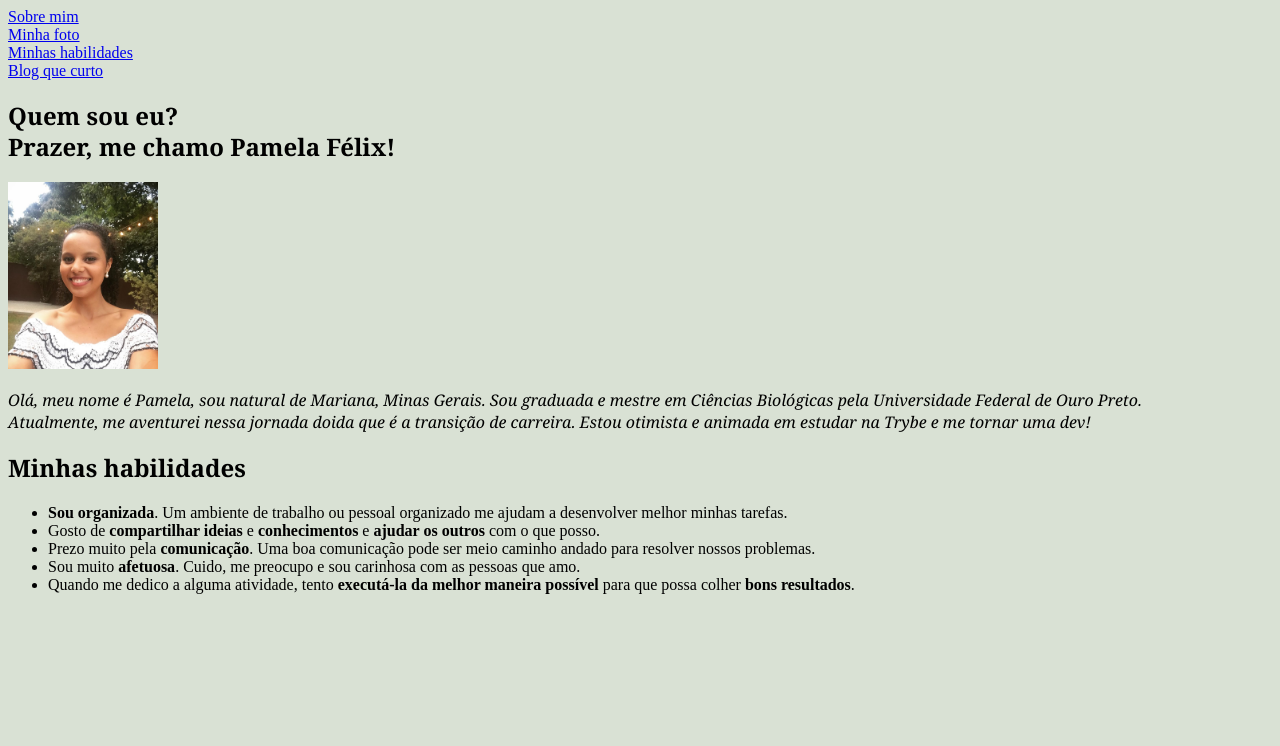
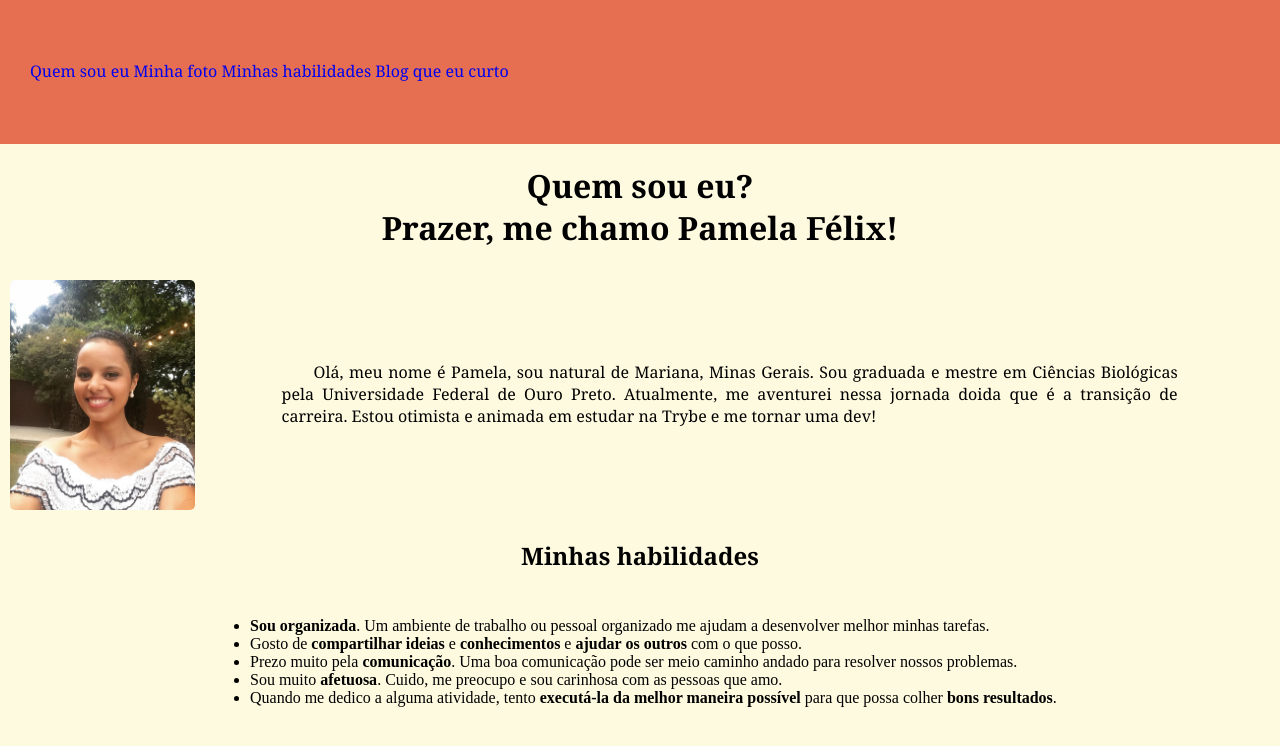
Before and after one commit to pamelafelixs/pamelafelixs.github.io, a plain HTML site: page index.html in a window 1280 px wide. Drawn offline with Linux system fonts and the light colour scheme.

Commit message:
alterações da estilização da página.

```diff
--- a/index.html
+++ b/index.html
@@ -10,18 +10,25 @@
 </head>
 
 <body>
-    <a href="#sobre-mim">Sobre mim</a> <br>
-    <a href="#foto">Minha foto</a> <br>
-    <a href="#habilidades">Minhas habilidades</a> <br>
-    <a href="https://medium.com/" target="_blank">Blog que curto</a>
-    <h2 class="nome-habilidades" id="sobre-mim"> Quem sou eu? <br> Prazer, me chamo Pamela Félix!</h2>
-    <img src="minha.foto.jpeg" width="150px" alt="Minha selfie sorrindo e vestindo um vestido branco com listas pretas."
-        id="foto">
-    <p id="descricao"> <em> Olá, meu nome é Pamela, sou natural de Mariana, Minas Gerais. Sou graduada e mestre em
+  <div id="cabecalho">
+    <a href="#sobre-mim" style="text-decoration:none">Quem sou eu</a>
+    <a href="#foto" style="text-decoration:none">Minha foto</a>
+    <a href="#habilidades" style="text-decoration:none">Minhas habilidades</a>
+    <a href="https://medium.com/" target="_blank" style="text-decoration:none">Blog que eu curto</a>
+  </div>
+  <div>
+    <h1 class="nome-habilidades" id="sobre-mim"> Quem sou eu? <br> Prazer, me chamo Pamela Félix!</h1>
+    <div class="image-container">
+      <img id="minha-foto" src="minha.foto.jpeg"
+        alt="Minha selfie sorrindo e vestindo um vestido branco com listas pretas." id="foto">
+      <p id="descricao"> Olá, meu nome é Pamela, sou natural de Mariana, Minas Gerais. Sou graduada e mestre em
         Ciências Biológicas pela
-        Universidade Federal de Ouro Preto. <br> Atualmente, me aventurei nessa jornada doida que é a transição de
-        carreira. Estou otimista e animada em estudar na Trybe e me tornar uma dev!</em> </p>
-    <h2 class="nome-habilidades"  id="habilidades">Minhas habilidades</h2>
+        Universidade Federal de Ouro Preto. Atualmente, me aventurei nessa jornada doida que é a transição de
+        carreira. Estou otimista e animada em estudar na Trybe e me tornar uma dev! </p>
+    </div>
+  </div>
+  <h2 class="nome-habilidades" id="habilidades">Minhas habilidades</h2>
+  <div id="minhas-habilidades">
     <ul>
       <li><strong>Sou organizada</strong>. Um ambiente de trabalho ou pessoal organizado me ajudam a desenvolver
         melhor minhas tarefas.</li>
@@ -33,6 +40,7 @@
       <li>Quando me dedico a alguma atividade, tento <strong>executá-la da melhor maneira possível</strong> para que
         possa colher <strong>bons resultados</strong>.</li>
     </ul>
+  </div>
 
 </body>
 
--- a/style.css
+++ b/style.css
@@ -1,12 +1,60 @@
+body {
+  background-color: #fefae0;
+  padding: 0;
+  margin: 0;
+}
+
+#cabecalho {
+  background-color: #e76f51;
+  /* align-items: center; */
+  height: 18vh;
+  max-height: 150px;
+  /* text-align: center; */
+  padding-left: 30px;
+  padding-top: 60px;
+  box-sizing: border-box;
+  font-family: Georgia, sans-serif;
+  display: block;
+}
+
 .nome-habilidades {
-    font-family: Georgia, sans-serif;
-    line-height: 1.3;
+  font-family: Georgia, sans-serif;
+  line-height: 1.3;
+  text-align: center;
+  box-sizing: border-box;
 }
 
 #descricao {
-    font-family: Georgia, sans-serif;
+  font-family: Georgia, sans-serif;
+  position: absolute;
+  top: 30%;
+  right: 8%;
+  padding-left: 22%;
+  text-align: justify;
+  text-indent: 2em;
+  box-sizing: border-box;
 }
 
-body {
-    background-color: #d9e1d4;
+/* div {
+  border: 2px solid black;
+} */
+
+#minha-foto {
+  float: left;
+  height: 230px;
+  padding: 10px;
+  /* background-color: rgb(170, 197, 155); */
+  /* border-style: groove; */
+  border-radius: 15px;
 }
+
+#minhas-habilidades{
+  padding-left: 50px;
+  padding-left: 210px;
+  padding-top: 10px;
+}
+
+.image-container {
+  height: 250px;
+  position: relative;
+}
```
Lines whose indentation alone changed are shown as unchanged.
